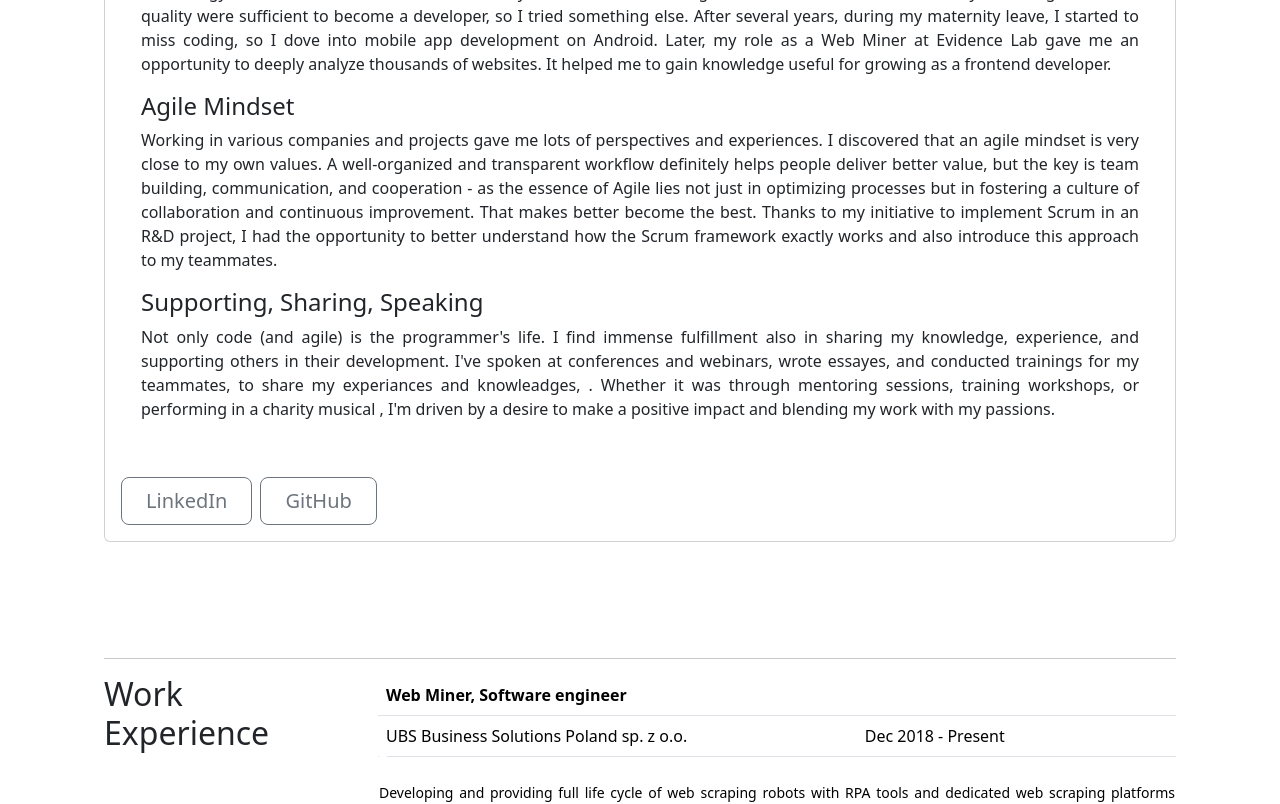
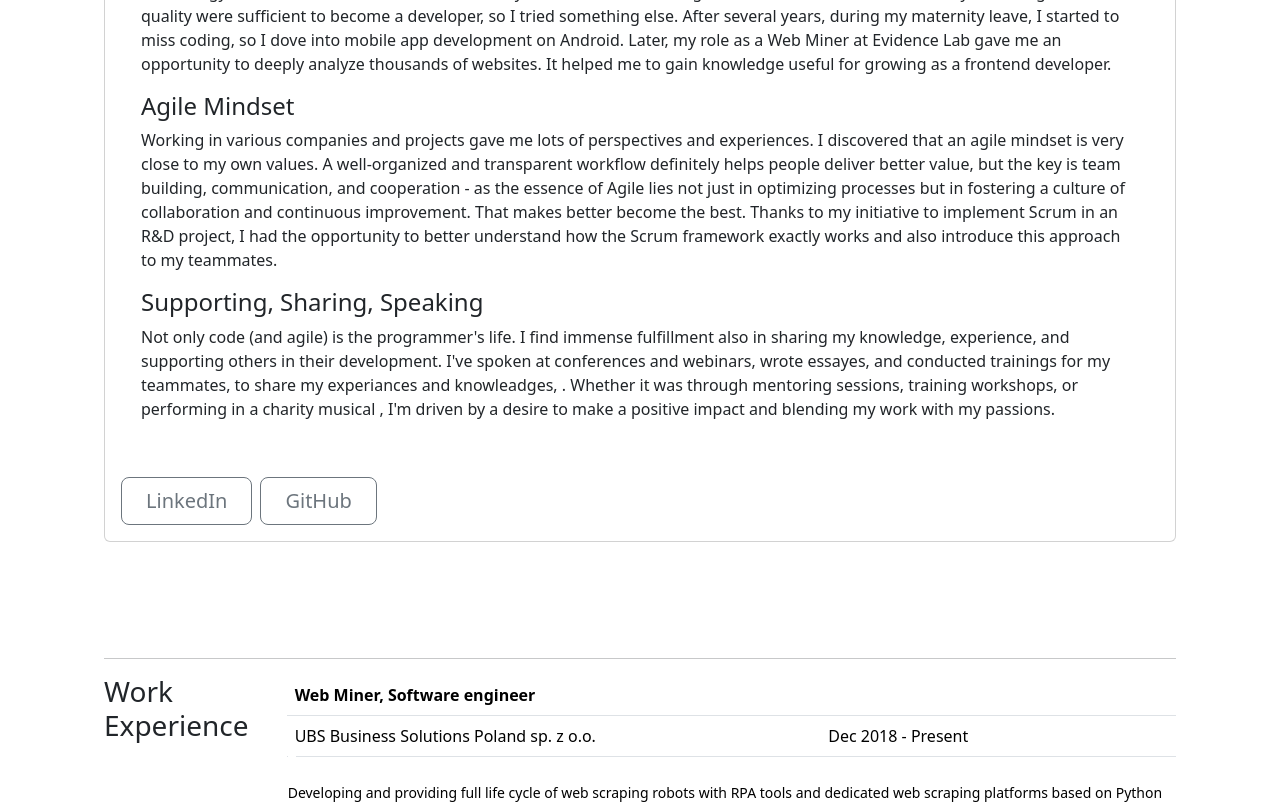
Before and after one commit to joannahulek/joannahulek.github.io, a React (Create React App) app: page / in a window 1280 px wide. Shown: the part 1000-1804 px from the top of the page. Built offline with nearby package versions, Linux system fonts and the light colour scheme; the HTML template or start-up script is replaced by a standard one.

Commit message:
code clen-up

```diff
--- a/src/components/CV2/CV2.tsx
+++ b/src/components/CV2/CV2.tsx
@@ -24,8 +24,8 @@ export default CV2
 
 function renderTable(title:string, items:CvElement[], moreItems:CvElement[]) {
     return <div className="row">
-        <div className="col"><h2>{title}</h2></div>
-        <div className="col-9">
+        <div className="col"><h3>{title}</h3></div>
+        <div className="col-10">
             {createElement(items)}
             {MoreElements(moreItems)}
         </div>
--- a/src/styles/App.css
+++ b/src/styles/App.css
@@ -1,53 +1,43 @@
 @import url('colors.css');
 
-.content {
-  margin: 0 5%;
-}
-
-.navbar-toggler {
-    border: none;
-}
+.content { margin: 0 5%; }
 
 section{
   margin: 60px 20px;
   padding: 20px;
 }
 
-img.mirror{
-    transform: rotateY(180deg);
-}
+img.mirror{ transform: rotateY(180deg); }
+
+.hide-me[aria-expanded="true"] {display: none;}
+
+.navbar-toggler { border: none; }
+
+/* Hero styling */
 
 h2.line_text {
     text-align: center;
     display: block;
 }
+
 h2.line_broken {
     text-align: center;
     display: none;
 }
 
-p {
-    text-align: justify;
-}
-
-row-cols-2 col:first-child{
-  width: 250px;
-}
+/* CV styling */
 
 td.companyName{
     width: 60%;
 }
 
+/* Bio styling */
 
 div.biogram{
     padding: 40px 20px;
 }
 
-.hide-me[aria-expanded="true"] {display: none;}
-
-button{
-
-}
+/* mobile */
 
 @media only screen and (max-width:1600px){
 
@@ -58,5 +48,4 @@ button{
 
 @media (prefers-reduced-motion: reduce) {
 
-
 }
--- a/src/styles/index.css
+++ b/src/styles/index.css
@@ -1,5 +1,4 @@
 @import url('colors.css');
-
 
 /* main tags styling */
 a {
@@ -17,14 +16,15 @@ h1, h2, h3, h4 {
   color: var(--darkAccent);
 }
 
-.bi{
-  padding: 12px;
+p { text-align: justify; }
+
+/* SVG, contact styling */
+.bi{ padding: 12px;}
+.bi:hover{ color: var(--darkAccent);}
+
+.btn{
+  font-size: calc(0.5rem + 0.7vw);
 }
-
-.bi:hover{
-  color: var(--darkAccent);
-}
-
 .btn:hover{
   background-color: var(--brightAccent);
 }
@@ -51,7 +51,3 @@ code {
   font-family: source-code-pro, Menlo, Monaco, Consolas, 'Courier New',
     monospace;
 }
-
-.btn{
-  font-size: calc(0.5rem + 0.7vw);
-}
```
Also changed, not shown: src/App.tsx (+4 -4 lines).
